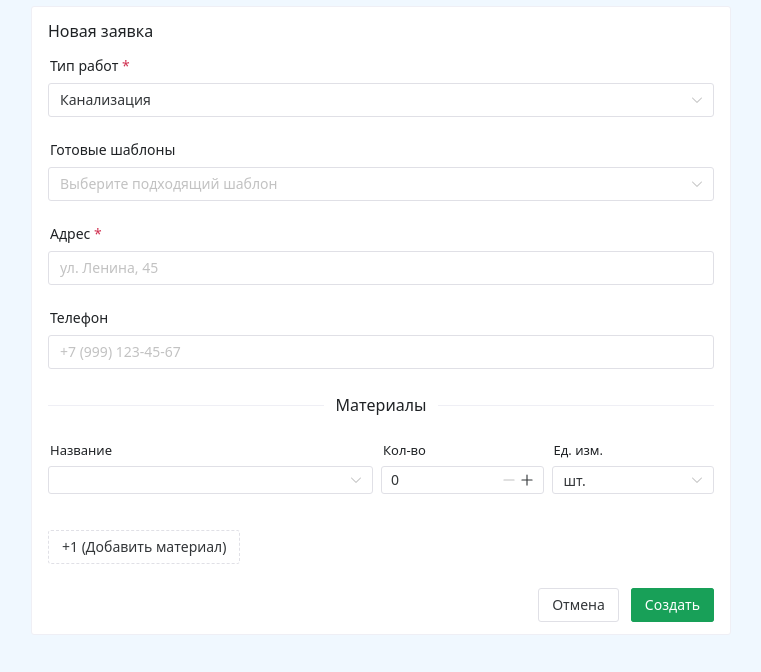
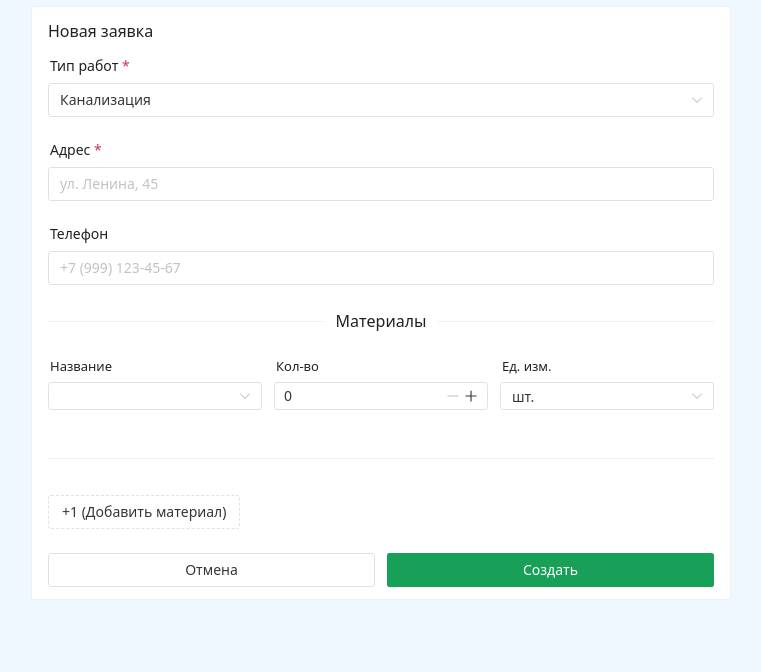
Before and after one commit to KhalBay/tmn-front, a Vue app: page /questionnaires/new in a window 1280 px wide. Shown: the top 672 px of the page, without its empty margins (259-1020 px from the left). Built offline with nearby package versions, Linux system fonts and the light colour scheme; sample sign-in values are in the browser's storage; the HTML template or start-up script is replaced by a standard one.

Commit message:
lesson 3 кнопки исправили и исправили отображение количества и единиц измерения. начал добавлять новый тип работ

```diff
--- a/src/options.ts
+++ b/src/options.ts
@@ -1,8 +1,11 @@
 const unitList = ['шт.', 'упак'];
 
 export const workTypeOptions = [
-    { label: 'Канализация', value: 'Канализация' },
+    { label: 'Канализация', value: 'канализация' },
+    { label: 'Забор', value: 'забор' },
 ];
+
+
 
 export const floorOptions = [
     { label: '1 этаж 90м²', value: 'floor1_90' },
@@ -10,6 +13,22 @@ export const floorOptions = [
     { label: '2 этажа 130м²', value: 'floor2_130' },
     { label: '2 этажа 170м²', value: 'floor2_170' },
 ];
+
+export const fenceTemplates = [
+    { name: 'Труба круглая, d=73 мм (2,5 м)', quantity: 0, unit: 'шт.', article: 0 },
+    { name: 'Труба круглая, d=73 мм (3,0 м)', quantity: 0, unit: 'шт.', article: 0 },
+    { name: 'Труба квадратная, 6×6 см (3,0 м)', quantity: 0, unit: 'шт.', article: 0 },
+    { name: 'Труба квадратная, 10×10 см (3,0 м)', quantity: 0, unit: 'шт.', article: 0 },
+    { name: 'Прожилины', quantity: 0, unit: 'шт.', article: 218150 },
+    { name: 'Профнастил С-8 1200x1800 (шоколад)', quantity: 0, unit: 'шт.', article: 0 },
+    { name: 'Профнастил С-8 1200x2000 (шоколад)', quantity: 0, unit: 'шт.', article: 0 },
+    { name: 'Профнастил С-8 1200x1800 (графит)', quantity: 0, unit: 'шт.', article: 0 },
+    { name: 'Профнастил С-8 1200x2000 (графит)', quantity: 0, unit: 'шт.', article: 0 },
+    { name: 'Профнастил С-8 1200x1800 (оцинкованный)', quantity: 0, unit: 'шт.', article: 0 },
+    { name: 'Профнастил С-8 1200x2000 (оцинкованный)', quantity: 0, unit: 'шт.', article: 0 }
+];
+
+
 
 export const floorTemplates = {
     floor1_90: [
--- a/src/views/QuestionnaireForm.vue
+++ b/src/views/QuestionnaireForm.vue
@@ -9,7 +9,7 @@
         />
       </n-form-item>
 
-      <n-form-item label="Готовые шаблоны" v-if="form.work_type === 'Канализация'">
+      <n-form-item label="Готовые шаблоны" v-show="form.work_type === 'канализация'">
         <n-select
             v-model:value="selectedTemplate"
             filterable
@@ -18,6 +18,8 @@
             @update:value="applyTemplate"
         />
       </n-form-item>
+
+
 
       <n-form-item label="Адрес" required>
         <n-input v-model:value="form.address" placeholder="ул. Ленина, 45"/>
@@ -35,21 +37,26 @@
 
       <n-space vertical>
         <div v-for="(material, index) in form.materials" :key="index" class="material-card">
-          <n-flex size="small" align="stretch" justify="stretch">
-            <n-form-item label="Название" size="small" style="flex: 2">
+          <n-grid cols="2 600:3" :x-gap="12">
+            <n-gi span="2 600:1">
+              <n-form-item label="Название" size="small">
                 <n-select
+                    class="w-full"
                     v-model:value="material.name"
                     :options="materialOptions"
                     size="small"
                     tag
                     filterable
                     :disabled="selectedTemplate"
-              />
-            </n-form-item>
-            <n-form-item label="Кол-во" size="small" style="flex: 1">
+                />              </n-form-item>
+            </n-gi>
+            <n-gi>
+              <n-form-item label="Кол-во" size="small">
                 <n-input-number v-model:value="material.quantity" :min="0" size="small"/>
               </n-form-item>
-            <n-form-item label="Ед. изм." size="small" style="flex: 1">
+            </n-gi>
+            <n-gi>
+              <n-form-item label="Ед. изм." size="small">
                 <n-select
                     v-model:value="material.unit"
                     :options="allUnitOptions"
@@ -57,11 +64,11 @@
                     tag
                     filterable
                     :disabled="selectedTemplate"
-
-
                 />
               </n-form-item>
-          </n-flex>
+            </n-gi>
+          </n-grid>
+          <n-divider class="my-0"></n-divider>
         </div>
       </n-space>
 
@@ -75,12 +82,12 @@
 <!--        </n-button>-->
 <!--      </n-flex>-->
 
-      <n-space style="margin-top: 24px;" justify="end">
-        <n-button @click="router.push({ name: 'Questionnaires' })">Отмена</n-button>
-        <n-button type="primary" @click="handleSubmit" :loading="saving" >
+      <n-flex style="margin-top: 24px;" justify="space-between">
+        <n-button style="flex: 1" @click="router.push({ name: 'Questionnaires' })">Отмена</n-button>
+        <n-button style="flex: 1" type="primary" @click="handleSubmit" :loading="saving" >
           {{ isEdit ? 'Сохранить' : 'Создать' }}
         </n-button>
-      </n-space>
+      </n-flex>
     </n-form>
   </n-card>
 </template>
@@ -97,7 +104,7 @@
 <script setup>
 import { computed, onMounted, ref } from 'vue';
 import { useRoute, useRouter } from 'vue-router';
-import { NButton, NCard, NDivider, NFlex, NForm, NFormItem, NInput, NInputNumber, NSelect, NSpace } from 'naive-ui';
+import { NButton, NCard, NDivider, NFlex, NForm, NFormItem, NInput, NInputNumber, NSelect, NSpace, NGrid, NGi } from 'naive-ui';
 import httpClient from '../api/httpClient';
 import {
   materialOptions,
```
Lines whose indentation alone changed are shown as unchanged.
